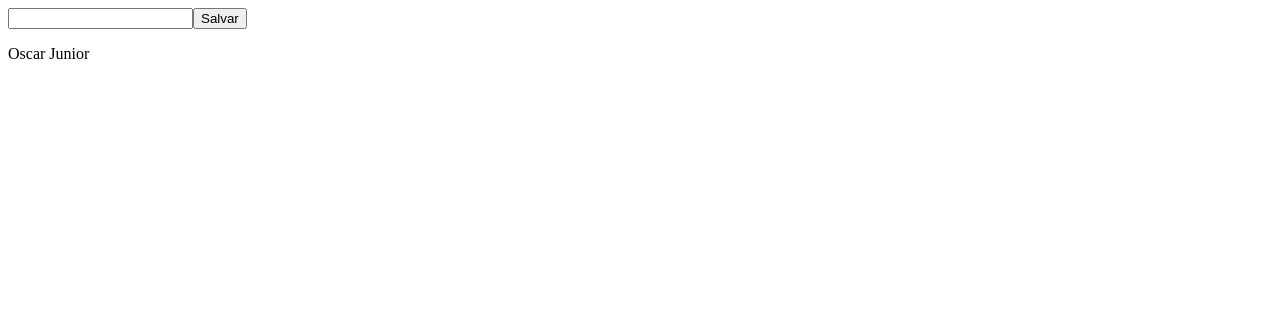
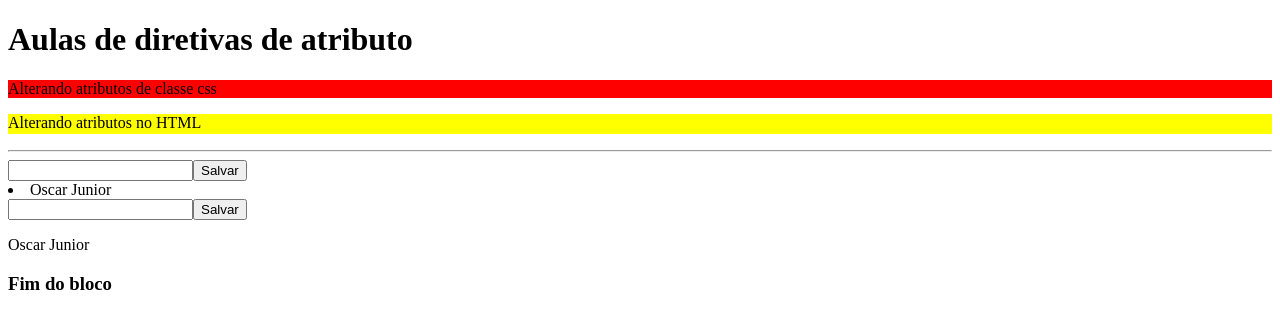
Before and after one commit to oscarlojr/projeto-udemy, an Angular app: page / in a window 1280 px wide. Shown: the top 328 px of the page. Built offline with nearby package versions, Linux system fonts and the light colour scheme.

Commit message:
Aplicando conceitos de ng-content

```diff
--- a/src/app/app.component.ts
+++ b/src/app/app.component.ts
@@ -15,7 +15,10 @@ import { Component, OnInit } from '@angular/core';
     <!--
       <app-diretivas-estruturais></app-diretivas-estruturais>
     -->
-    <app-diretivas-atributos></app-diretivas-atributos>
+    <app-diretivas-atributos>
+      <h1>Aulas de diretivas de atributo</h1>
+      <h3>Fim do bloco</h3>
+    </app-diretivas-atributos>
     <router-outlet></router-outlet>
   `,
 })
--- a/src/app/diretivas-atributos/diretivas-atributos.component.html
+++ b/src/app/diretivas-atributos/diretivas-atributos.component.html
@@ -1,4 +1,5 @@
-<!-- <p [ngClass]="{'active': valor, 'disabled': !valor}">Alterando atributos de classe css</p>
+<ng-content select="h1"></ng-content>
+<p [ngClass]="{'active': valor, 'disabled': !valor}">Alterando atributos de classe css</p>
 <p [ngStyle]="{'height': heightPx, 'background': background}">Alterando atributos no HTML</p>
 
 <hr>
@@ -8,7 +9,7 @@
 
 <div *ngIf="nome != 'limpar'">
   <li *ngFor="let item of list">{{item.nome}}</li>
-</div>   -->
+</div>
 
 <input [(ngModel)]="nome">
 <button (click)="salvar()">Salvar</button>
@@ -16,3 +17,4 @@
 <ng-template ngFor let-item [ngForOf]="list">
   <p>{{item.nome}}</p>
 </ng-template>
+<ng-content select="h3"></ng-content>
```
